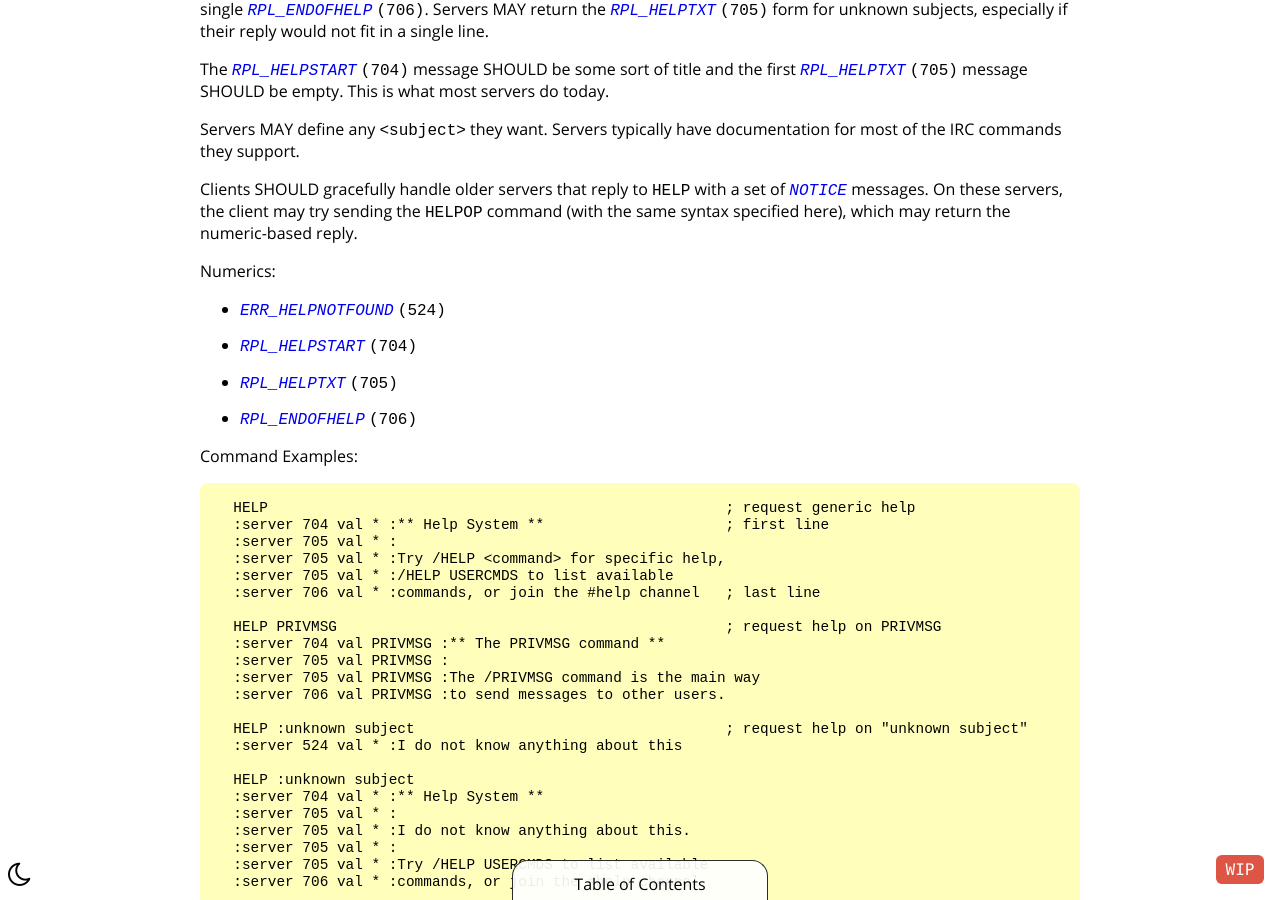
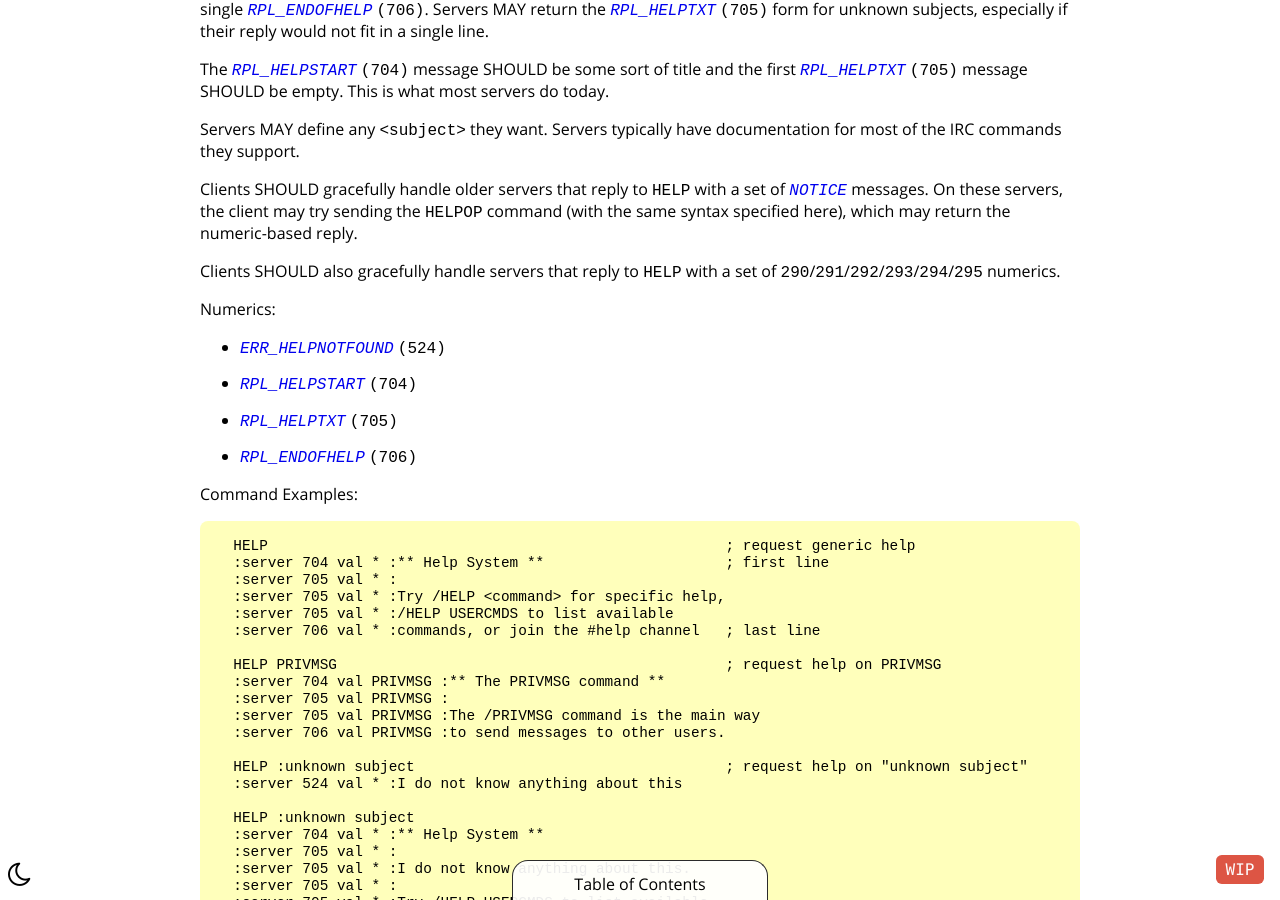
Before and after one commit to ircdocs/modern-irc, a Jekyll site: the page built from index.md, in a window 1280 px wide and 900 px high, scrolled down 30755 px. Built offline with Jekyll 4.4.1, drawn with Linux system fonts in a browser that asks for light colours.

Commit message:
Mention Unreal-style replies to the HELP command
Unreal uses only 290 and 292, but names all numerics from 290 to 295;
so it must be based on something else that uses all of them.
Additionally, based on the names Unreal uses, it should be using 291
instead of 292, so it really does not make sense to me.

```diff
--- a/index.md
+++ b/index.md
@@ -1245,6 +1245,8 @@ Servers typically have documentation for most of the IRC commands they support.
 Clients SHOULD gracefully handle older servers that reply to `HELP` with a set of {% command NOTICE %} messages.
 On these servers, the client may try sending the `HELPOP` command (with the same syntax specified here), which may return the numeric-based reply.
 
+Clients SHOULD also gracefully handle servers that reply to `HELP` with a set of `290`/`291`/`292`/`293`/`294`/`295` numerics.
+
 Numerics:
 
 * {% numeric ERR_HELPNOTFOUND %}
```
